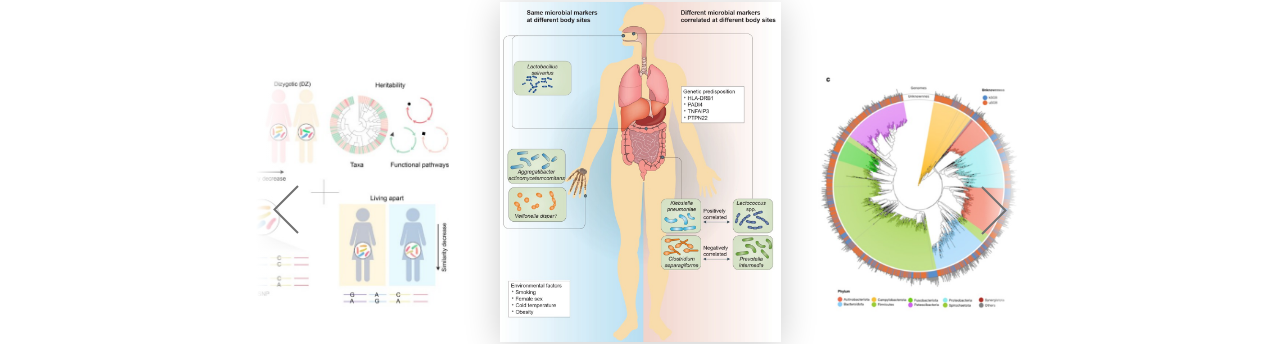
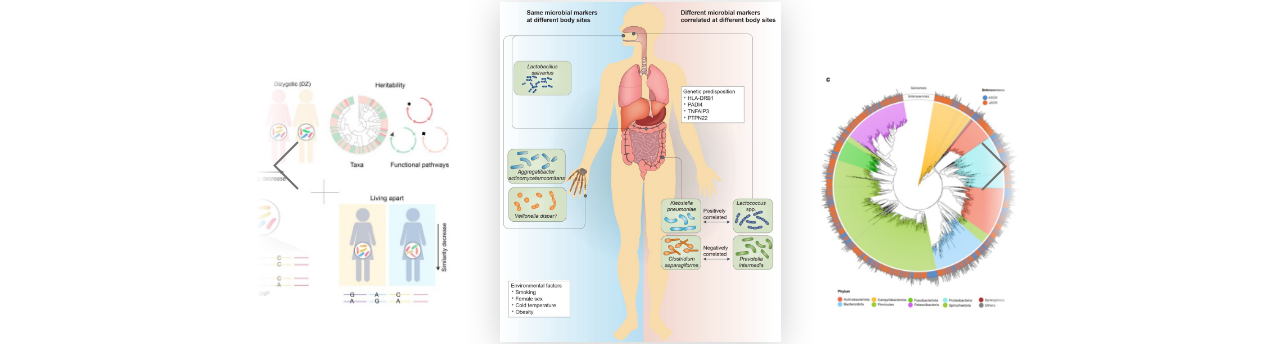
Before and after one commit to aghnu/JiaLab_website, a Jekyll site: the page built from index.html, in a window 1280 px wide and 1400 px high, scrolled down 644 px. Shown: the part 817-1161 px from the top of the window. Built offline with Jekyll 4.4.1, drawn with Linux system fonts in a browser that asks for light colours; some web fonts are replaced.

Commit message:
Adjust image slide button margin

```diff
--- a/_sass/_pages.scss
+++ b/_sass/_pages.scss
@@ -401,7 +401,7 @@ $side-panel-margin:    40px;
     .figure_container {
         margin-top: calc(100vh * 0.05);
         .gallery-container {
-            height: calc(100vh * 0.6);
+            height: calc(100vh * 0.5);
             justify-content: center;
             &.g-left img,
             &.g-right img {
@@ -424,7 +424,7 @@ $side-panel-margin:    40px;
     .gallery-title-container {
         width: 80%;
         margin: auto;
-        margin-top: calc(100vh * 0.05);
+        margin-top: calc(100vh * 0.025);
         margin-bottom: 0;
         height: $gallery_figure_title_height;
         p {
@@ -507,13 +507,13 @@ $side-panel-margin:    40px;
             cursor: pointer;
         }
         &.b-left {
-            top: 50%;
+            top: 40%;
             left: 0;
             background-image: url("../svg/gallery_button_left_icon.svg");
         }
 
         &.b-right {
-            top: 50%;
+            top: 40%;
             right: 0;
             background-image: url("../svg/gallery_button_right_icon.svg");
         }
```
